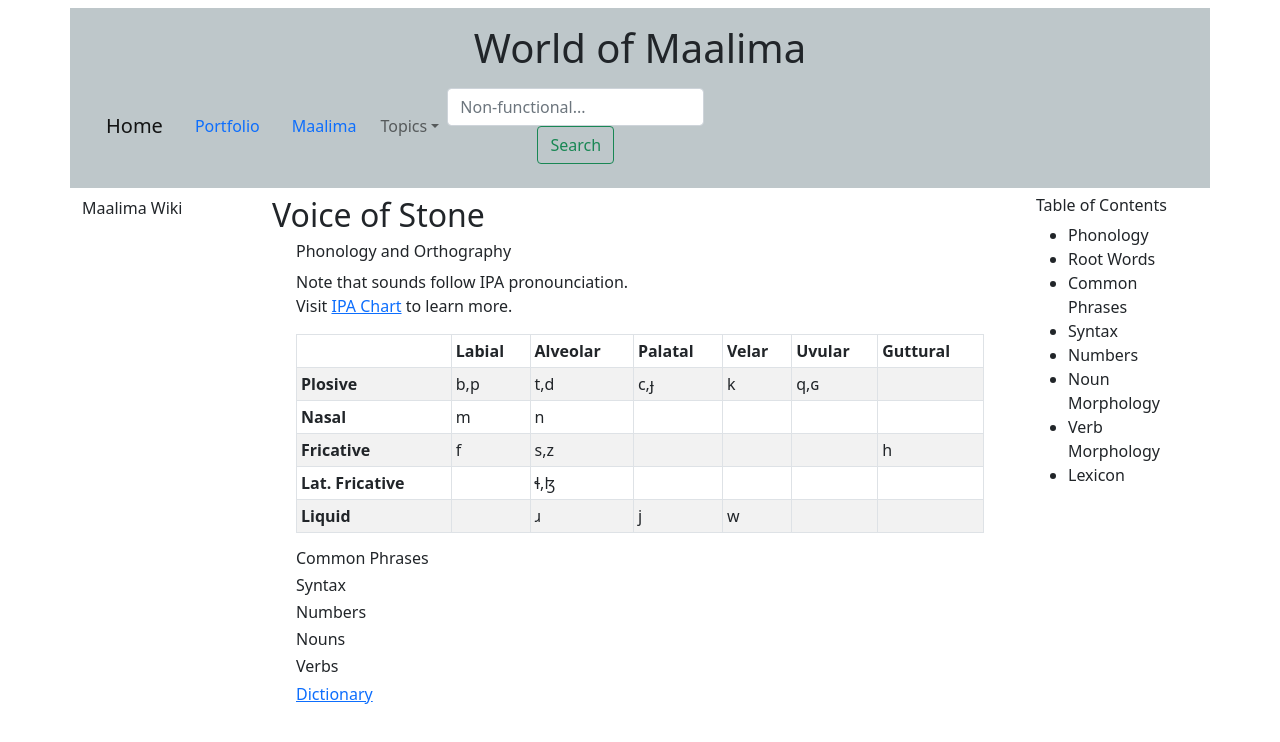
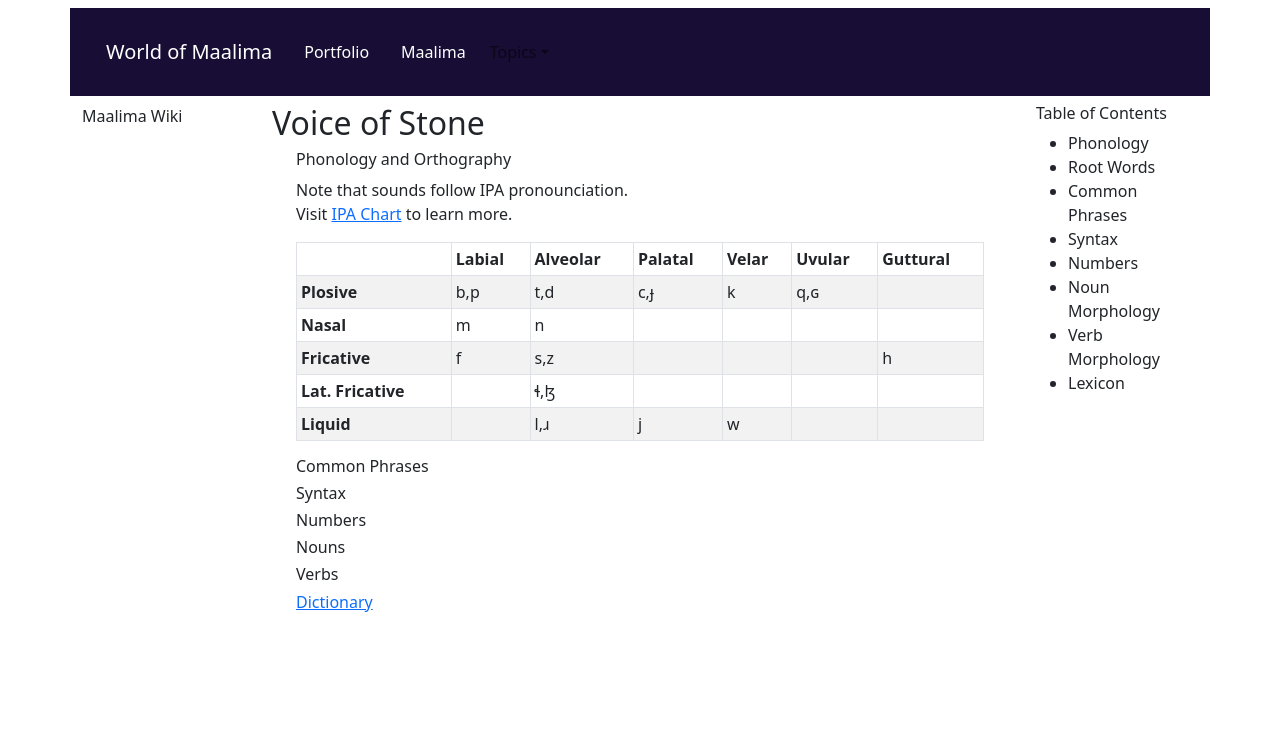
Before and after one commit to LucasAho/blogNextJs, a Next.js app: page /worldbuild/conlang/tukren in a window 1280 px wide. Shown: the top 742 px of the page. Built offline with nearby package versions, Linux system fonts and the light colour scheme.

Commit message:
honestly don't remember but I changed something

```diff
--- a/components/PhonologyTable.js
+++ b/components/PhonologyTable.js
@@ -54,7 +54,7 @@ export default function PhonologyTable() {
                 <tr>
                     <th scope="row">Liquid</th>
                     <td></td>
-                    <td>ɹ</td>
+                    <td>l,ɹ</td>
                     <td>j</td>
                     <td>w</td>
                     <td></td>
--- a/components/blogNav.js
+++ b/components/blogNav.js
@@ -12,26 +12,27 @@ export default function BlogNav(props) {
 
     return (
         <Row className='my-2'>
-            <Jumbotron className="text-center contrast-bg ">
+            <Jumbotron className="text-center light-text purple-bg">
                 <Container className='my-2 py-2'>
-                    <h1>{props.title}</h1>
-                    <Navbar className="contrast-bg" expand="md">
-                        <Navbar.Brand href="/">Home</Navbar.Brand>
-                        <Nav.Link className="nav-portfolio-link" href="/portfolio">Portfolio</Nav.Link>
-                        <Nav.Link className="nav-portfolio-link" href="/worldbuild/home">Maalima</Nav.Link>
+                    <Navbar className="purple-bg" expand="md">
+                        <Navbar.Brand className="light-text" href="/">{props.title}</Navbar.Brand>
+                        <Nav.Link className="nav-portfolio-link light-text" href="/portfolio">Portfolio</Nav.Link>
+                        <Nav.Link className="nav-portfolio-link light-text" href="/worldbuild/home">Maalima</Nav.Link>
                         <Navbar.Toggle aria-controls="basic-navbar-nav" />
                         <Navbar.Collapse>
-                            <Nav className="mr-auto nav-justified" variant='pills'>
+                            <Nav className="mr-auto nav-justified light-text" variant='pills'>
                                 <NavDropdown title="Topics">
                                     <NavDropdown.Item href="#">Mental Health</NavDropdown.Item>
                                     <NavDropdown.Item href="#">Politics</NavDropdown.Item>
                                     <NavDropdown.Item href="#">Poetry</NavDropdown.Item>
                                 </NavDropdown>
                             </Nav>
+                            {/*}
                             <Form inline>
                                 <FormControl type="text" placeholder="Non-functional..." className="mr-sm-2" />
                                 <Button variant="outline-success">Search</Button>
                             </Form>
+                            */}
                         </Navbar.Collapse>
                     </Navbar>
                 </Container>
--- a/pages/portfolio.js
+++ b/pages/portfolio.js
@@ -38,8 +38,8 @@ function PortfolioPage({ posts }) {
                                 I spend every moment in pursuit of my goals and cherish learning above all.
                             </div>
                             <div className="my-3">
-                                When Colorado isn't dumping snow, I relax by rock climbing and biking. When I'm content indoors, I put my free time into
-                                learning new subjects, writing prose and poetry, and putting together DnD campaigns for my friends.
+                                When I'm not putting working or writing, I enjoy rock climbing and running. Otherwise, you can find me learning new subjects,
+                                writing prose and poetry, and putting together DnD campaigns for my friends.
                             </div>
                             <div className="my-3">
                                 This website navigates from my programming experience to my creative endeavors;
```
Also changed, not shown: pages/index.js (+10 -9 lines).
